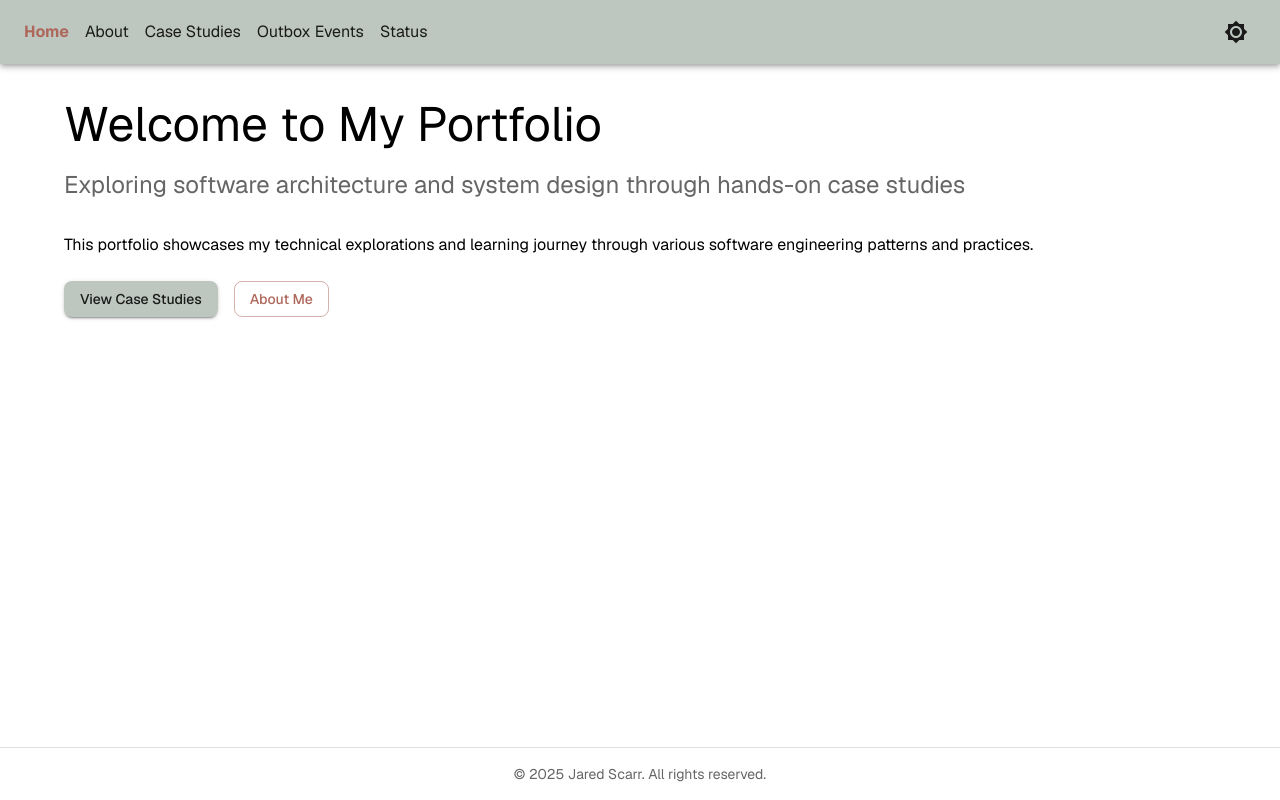
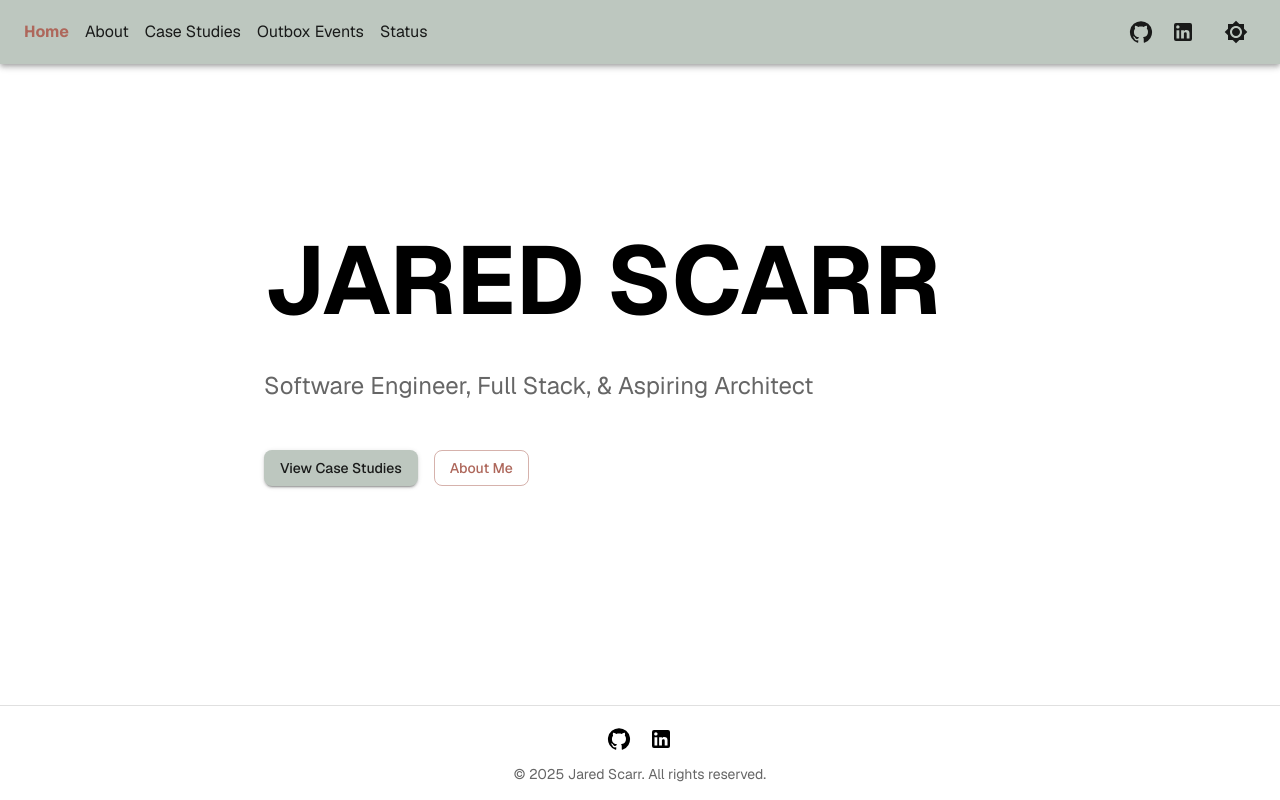
Before and after one commit to jaredscarr/portfolio-monorepo, a Next.js app in the folder ui/portfolio/: page / in a window 1280 px wide. Built offline with nearby package versions, Linux system fonts and the light colour scheme; what @mui/material-nextjs would draw is missing.

Commit message:
Change landing page copy, layout, and added social links

```diff
--- a/ui/portfolio/src/app/layout.tsx
+++ b/ui/portfolio/src/app/layout.tsx
@@ -3,7 +3,8 @@ import "./globals.css";
 import { AppRouterCacheProvider } from "@mui/material-nextjs/v15-appRouter";
 import { ThemeProvider } from "@mui/material/styles";
 import CssBaseline from "@mui/material/CssBaseline";
-import { Box, Typography } from "@mui/material";
+import { Box, Typography, IconButton } from "@mui/material";
+import { GitHub, LinkedIn } from "@mui/icons-material";
 import { theme } from "./theme";
 
 const geistSans = Geist({
@@ -46,6 +47,37 @@ export default function RootLayout({
                 borderColor: "divider",
               }}
             >
+              <Box
+                sx={{
+                  display: "flex",
+                  justifyContent: "center",
+                  gap: 1,
+                  mb: 1,
+                }}
+              >
+                <IconButton
+                  component="a"
+                  href="https://github.com/jaredscarr"
+                  target="_blank"
+                  rel="noopener noreferrer"
+                  color="inherit"
+                  aria-label="GitHub profile"
+                  size="small"
+                >
+                  <GitHub />
+                </IconButton>
+                <IconButton
+                  component="a"
+                  href="https://linkedin.com/in/jaredscarr"
+                  target="_blank"
+                  rel="noopener noreferrer"
+                  color="inherit"
+                  aria-label="LinkedIn profile"
+                  size="small"
+                >
+                  <LinkedIn />
+                </IconButton>
+              </Box>
               <Typography variant="body2" color="text.secondary">
                 © {new Date().getFullYear()} Jared Scarr. All rights reserved.
               </Typography>
--- a/ui/portfolio/src/app/page.tsx
+++ b/ui/portfolio/src/app/page.tsx
@@ -7,19 +7,24 @@ export default function Home() {
   return (
     <>
       <Navigation />
-
       <Container maxWidth="lg">
-        <Box sx={{ py: 4 }}>
-          <Typography variant="h3" component="h1" gutterBottom>
-            Welcome to My Portfolio
+        <Box
+          sx={{
+            py: 4,
+            pt: { xs: 4, sm: 8, md: 12, lg: 20 },
+            pl: { xs: 2, sm: 4, md: 8, lg: 25 },
+          }}
+        >
+          <Typography
+            variant="h1"
+            component="h1"
+            gutterBottom
+            sx={{ fontWeight: "fontWeightBold" }}
+          >
+            JARED SCARR
           </Typography>
-          <Typography variant="h5" color="text.secondary" sx={{ mb: 4 }}>
-            Exploring software architecture and system design through hands-on
-            case studies
-          </Typography>
-          <Typography variant="body1" sx={{ mb: 3 }}>
-            This portfolio showcases my technical explorations and learning
-            journey through various software engineering patterns and practices.
+          <Typography variant="h5" color="text.secondary" sx={{ mb: 6 }}>
+            Software Engineer, Full Stack, & Aspiring Architect
           </Typography>
           <Box sx={{ display: "flex", gap: 2, flexWrap: "wrap" }}>
             <Button variant="contained" color="primary" href="/case-studies">
--- a/ui/portfolio/src/app/status/page.tsx
+++ b/ui/portfolio/src/app/status/page.tsx
@@ -48,7 +48,7 @@ export default function StatusPage() {
       status: "loading",
     },
     {
-      name: "Metrics API",
+      name: "Observability",
       url: "http://localhost:8081/health",
       status: "loading",
     },
--- a/ui/portfolio/src/components/Navigation.tsx
+++ b/ui/portfolio/src/components/Navigation.tsx
@@ -14,7 +14,12 @@ import {
   useMediaQuery,
   useTheme,
 } from "@mui/material";
-import { Menu as MenuIcon, Close as CloseIcon } from "@mui/icons-material";
+import {
+  Menu as MenuIcon,
+  Close as CloseIcon,
+  GitHub,
+  LinkedIn,
+} from "@mui/icons-material";
 import { useState } from "react";
 import Link from "next/link";
 import { usePathname } from "next/navigation";
@@ -116,6 +121,32 @@ export function Navigation() {
           {/* Spacer for mobile */}
           {isMobile && <Box sx={{ flexGrow: 1 }} />}
 
+          {/* Social Links */}
+          <Box sx={{ display: "flex", gap: 1, mr: 2 }}>
+            <IconButton
+              component="a"
+              href="https://github.com/jaredscarr"
+              target="_blank"
+              rel="noopener noreferrer"
+              color="inherit"
+              aria-label="GitHub profile"
+              size="small"
+            >
+              <GitHub />
+            </IconButton>
+            <IconButton
+              component="a"
+              href="https://linkedin.com/in/jaredscarr"
+              target="_blank"
+              rel="noopener noreferrer"
+              color="inherit"
+              aria-label="LinkedIn profile"
+              size="small"
+            >
+              <LinkedIn />
+            </IconButton>
+          </Box>
+
           <ThemeToggle />
         </Toolbar>
       </AppBar>
```
